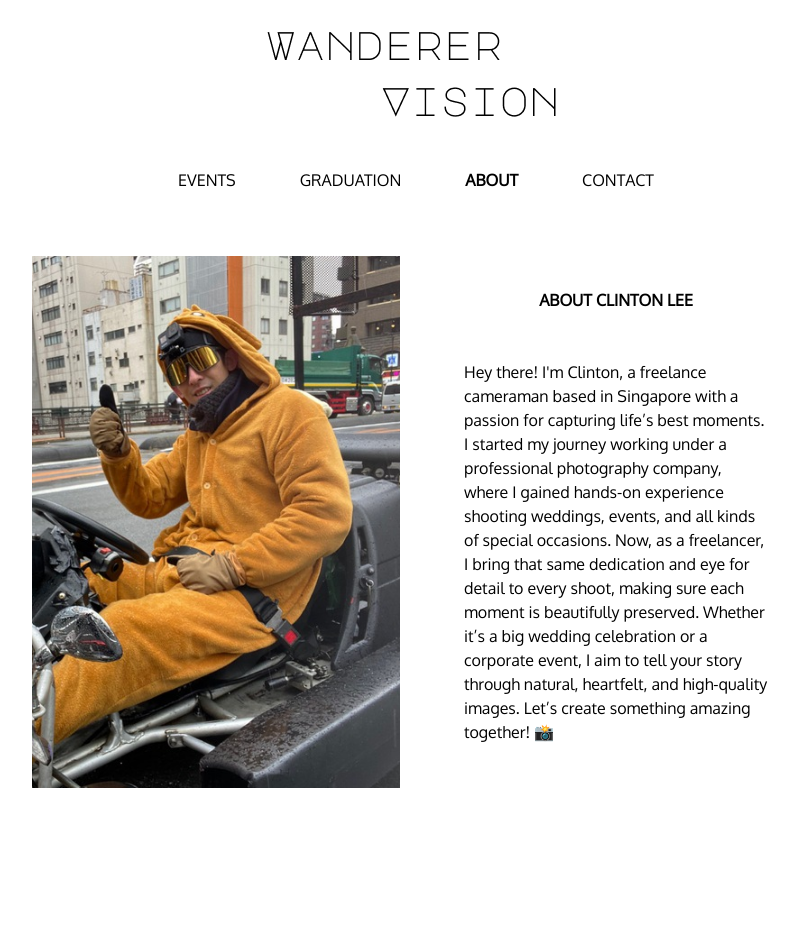
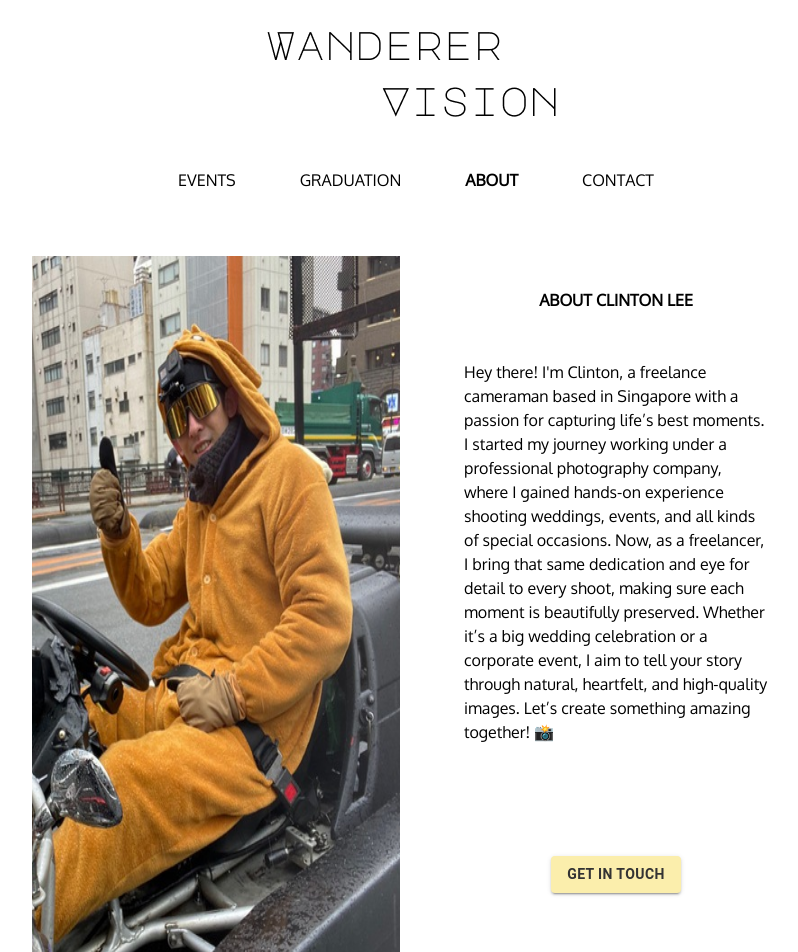
Before and after one commit to detectivemerry/wanderer-vision, a Next.js app: page /about in a window 1280 px wide. Shown: the top 952 px of the page, without its empty margins (224-1022 px from the left). Before the commit the page ends 800 px from the top, so only its background shows below. Built offline with nearby package versions, Linux system fonts and the light colour scheme.

Commit message:
add button to about

```diff
--- a/app/about/page.tsx
+++ b/app/about/page.tsx
@@ -1,15 +1,17 @@
-"use client"
+"use client";
 import React from "react";
+import Link from "next/link";
+import { Button } from "@mui/material";
 
 export default async function about() {
   return (
     <div className="flex justify-center gap-8 mx-[20%] mt-16">
-      <div className = "container flex-1 flex justify-center">
-        <img src="about/clinton_dp.png"/>
+      <div className="container flex-1 flex justify-center">
+        <img src="about/clinton_dp.png" />
       </div>
       <div className="flex flex-col flex-1 mt-8">
         <div className="font-bold text-center mb-12">ABOUT CLINTON LEE</div>
-        <div className = "px-8">
+        <div className="px-8">
           Hey there! I'm Clinton, a freelance cameraman based in Singapore with
           a passion for capturing life’s best moments. I started my journey
           working under a professional photography company, where I gained
@@ -20,8 +22,19 @@ export default async function about() {
           corporate event, I aim to tell your story through natural, heartfelt,
           and high-quality images. Let’s create something amazing together! 📸
         </div>
-        <div>
-          <div></div>
+        <div className="flex justify-center m-28">
+          <Link href="/contact" className="no-underline">
+            <Button
+              variant="contained"
+              sx={{
+                color: "#333333",
+                fontWeight: "bold",
+                backgroundColor: "#FBEEAC",
+              }}
+            >
+              Get in touch
+            </Button>
+          </Link>
         </div>
       </div>
     </div>
--- a/package.json
+++ b/package.json
@@ -9,6 +9,8 @@
     "lint": "next lint"
   },
   "dependencies": {
+    "@emotion/react": "^11.14.0",
+    "@emotion/styled": "^11.14.0",
     "@mui/material": "^6.4.5",
     "next": "14.2.3",
     "react": "^18",
```
Also changed, not shown: app/contact/page.tsx (renamed from app/contacts/page.tsx), 1 other file (tests, documents, lock files or other folders).
